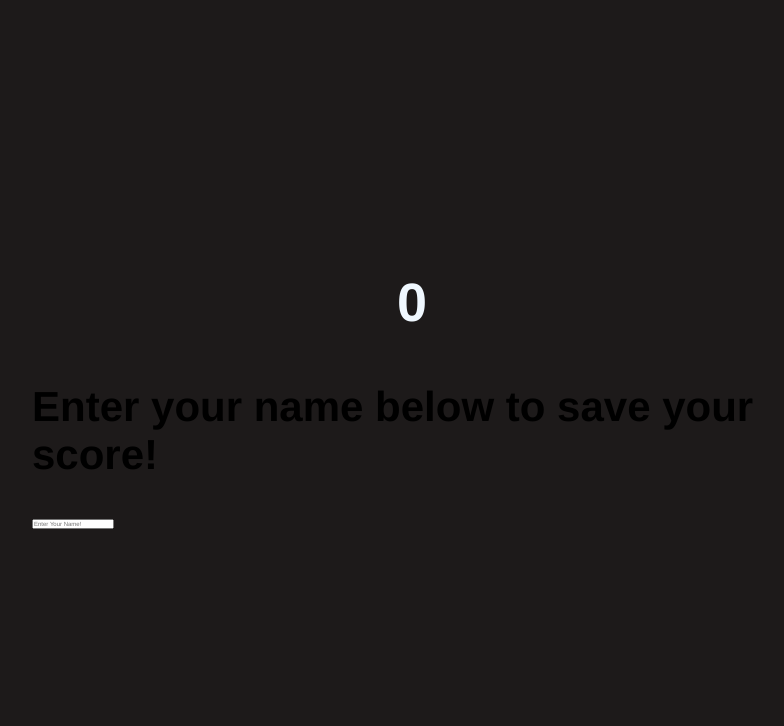
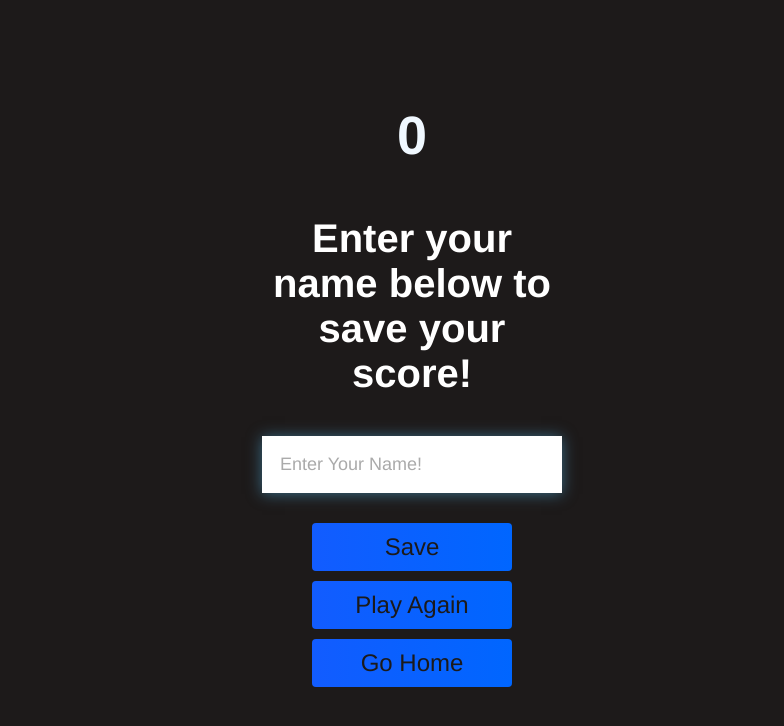
Before and after one commit to JYK33/Creating-a-quiz, a plain HTML site: page end.html in a window 1280 px wide. Shown: the whole page, without its empty margins (228-1012 px from the left). Drawn offline with Linux system fonts and the light colour scheme.

Commit message:
added end page css to the style.css page

```diff
--- a/assets/end.js
+++ b/assets/end.js
@@ -0,0 +1 @@
+var username =
--- a/assets/style.css
+++ b/assets/style.css
@@ -91,3 +91,41 @@
 #highscore-btn:hover {
     box-shadow: 0 0.4rem 1.4rem 0 rgba(255,255,0,0.5);
 }
+
+/* End Page CSS Starts Here */
+.end-form-container {
+    width: 100%;
+    display: flex;
+    flex-direction: column;
+    align-items: center;
+    max-width: 30rem;
+}
+
+input {
+    margin-bottom: 1rem;
+    width: 20rem;
+    padding: 1.8rem;
+    font-size: 1.8rem;
+    border: none;
+    box-shadow: 0 0.1rem 1.4rem 0 rgba(86, 185, 235, 0.5);
+}
+
+input::placeholder {
+    color: #aaa;
+}
+
+#username {
+    margin-bottom: 3rem;
+    width: 100%;
+    outline: none;
+}
+
+#end-text {
+    font-size: 4rem;
+    color: #fff;
+    text-align: center;
+}
+
+#saveScoreBtn {
+    border: none;
+}
--- a/end.html
+++ b/end.html
@@ -14,7 +14,10 @@
            <form class="end-form-container">
                 <h2 id="end-text">Enter your name below to save your score!</h2>
                 <input type="text" name="name" id="username" placeholder="Enter Your Name!">
+                <button class="btn" id="saveScoreBtn" type="submit" onClick="saveHighScore(event)" disabled>Save</button>
            </form>
+           <a href="/game.html" class="btn">Play Again</a>
+           <a href="/index.html" class="btn">Go Home</a>
         </div>
     </div>
 </body>
```
